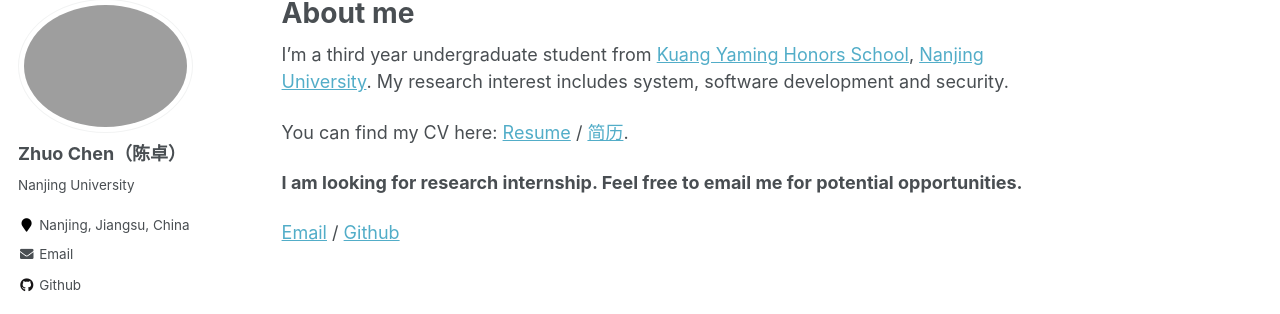
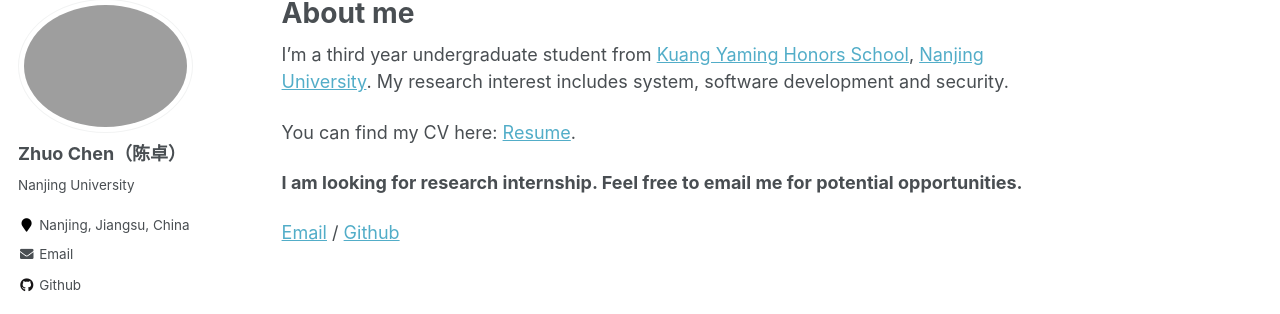
Before and after one commit to Ouhznehc/Ouhznehc.github.io, a Jekyll site: the page built from _pages/about.md, in a window 1280 px wide. Shown: the part 119-433 px from the top of the page. Built offline with Jekyll 4.4.1, drawn with Linux system fonts in a browser that asks for light colours.

Commit message:
no longer support Chinese CV

```diff
--- a/_pages/about.md
+++ b/_pages/about.md
@@ -10,7 +10,7 @@ redirect_from:
 
 I'm a third year undergraduate student from [Kuang Yaming Honors School](https://dii.nju.edu.cn/main.htm), [Nanjing University](https://www.nju.edu.cn/). My research interest includes system, software development and security.
 
-You can find my CV here: [Resume](../files/resume-en.pdf) / [简历](../files/resume-zh.pdf).
+You can find my CV here: [Resume](../files/resume-en.pdf).
 
 **I am looking for research internship. Feel free to email me for potential opportunities.**
 
```
